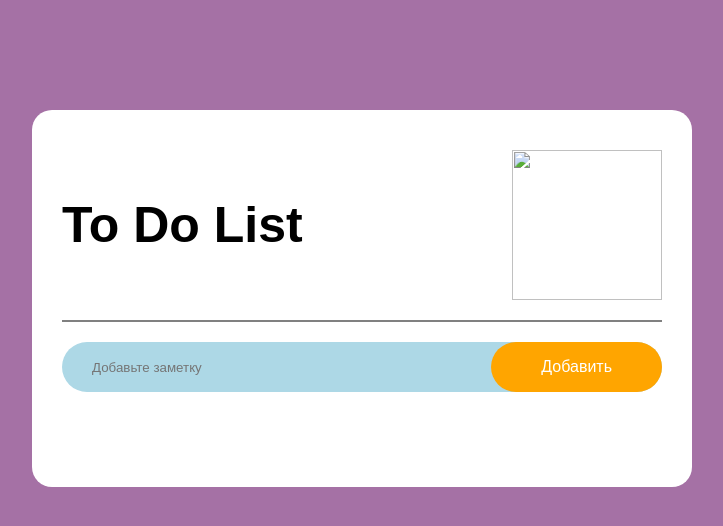
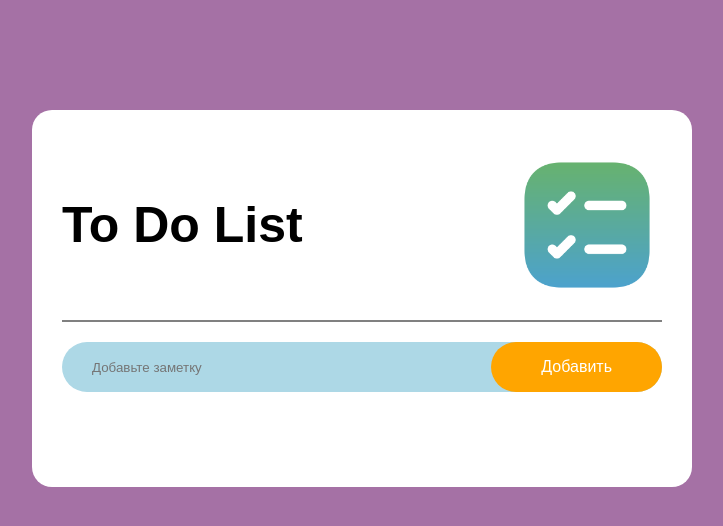
Before and after one commit to fadealy/Test, a plain HTML site: page index.html in a window 1280 px wide. Shown: the whole page, without its empty margins (288-1011 px from the left). Drawn offline with Linux system fonts and the light colour scheme; the site is published under a folder, as on GitHub Pages, so addresses that start at the root find nothing.

Commit message:
Update index.html

```diff
--- a/index.html
+++ b/index.html
@@ -11,7 +11,7 @@
         <div class="to-do-app">
             <div class="header-row">
                 <h2>To Do List</h2>
-                <img src="/icons/checklist.png"  alt="">
+                <img src="icons/checklist.png"  alt="">
             </div>
             <hr>
             <div class="input-row">
```
